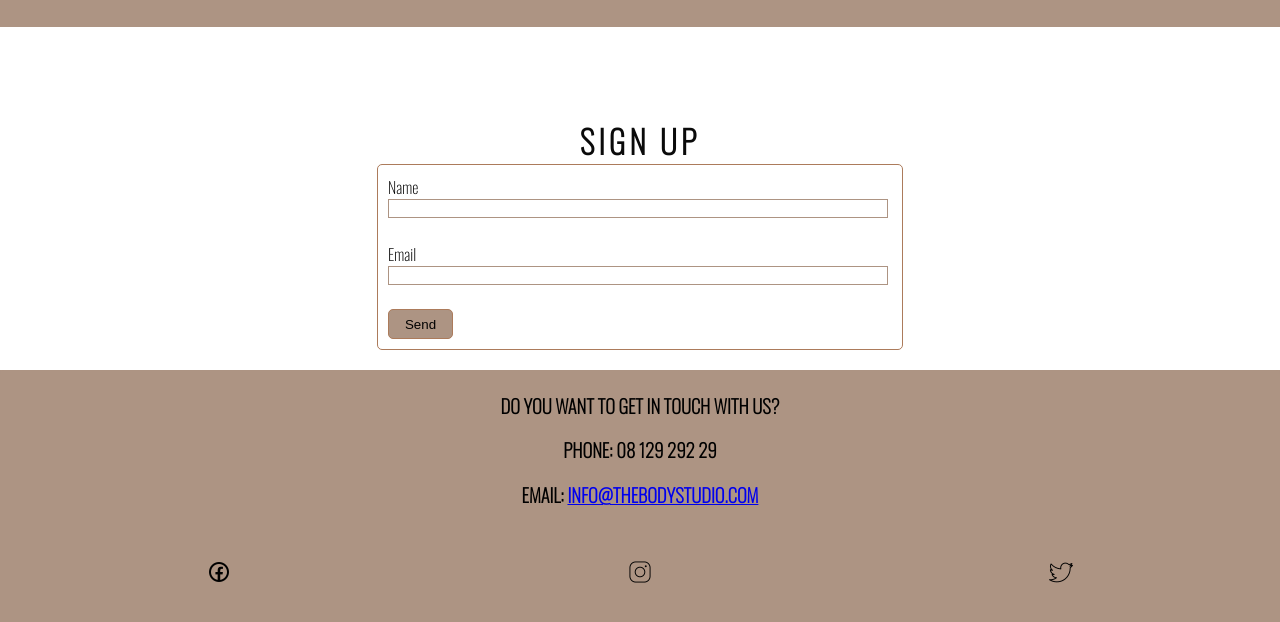
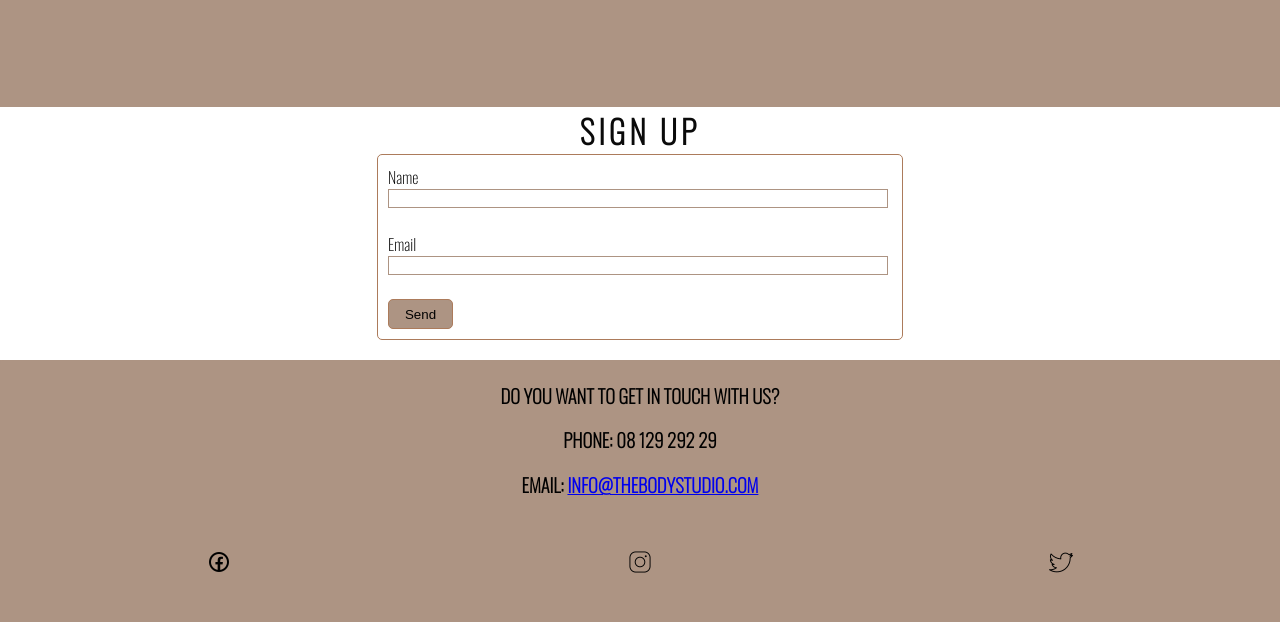
Before and after one commit to saram88/Easytraining, a plain HTML site: page index.html in a window 1280 px wide. Shown: the part 2295-2917 px from the top of the page. Drawn offline with nearby package versions, Linux system fonts and the light colour scheme.

Commit message:
save style.css

```diff
--- a/assets/css/style.css
+++ b/assets/css/style.css
@@ -164,6 +164,7 @@ ul a:hover {
 #signup {
   background-color: white;
   padding-bottom: 20px;
+  padding-top: revert;
 }
 
 .signup-container {
```
